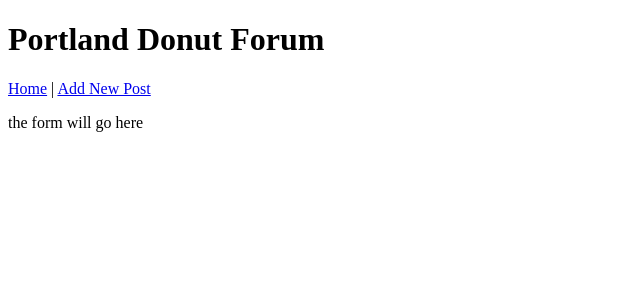
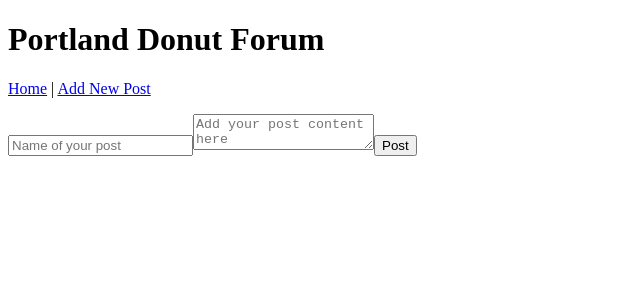
Before and after one commit to reneesarley/PDX-Donut-Forum, a React app: page /#/newPostForm in a window 1280 px wide. Shown: the top 300 px of the page, without its empty margins (0-640 px from the left). Built offline with nearby package versions, Linux system fonts and the light colour scheme.

Commit message:
udpate App to stateful component, convert forum to functional component

```diff
--- a/src/components/App.jsx
+++ b/src/components/App.jsx
@@ -5,18 +5,36 @@ import Error404 from './Error404';
 import Forum from './Forum';
 import { Switch, Route } from 'react-router-dom';
 
+class App extends React.Component {
+  constructor(props){
+    super(props);
+    this.state={
+      masterPostList:[]
+    };
+    this.handleAddingNewPostToList=
+    this.handleAddingNewPostToList.bind(this);
+  }
 
-function App(){
+  handleAddingNewPostToList(newPost){
+    let newMasterPostList =
+    this.state.masterPostList.slice();
+    newMasterPostList.push(newPost);
+    this.setState({masterPostList: newMasterPostList});
+  }
+
+  render(){
     return (
       <div>
         <Header/>
         <Switch>
-        <Route exact path='/' component={Forum}/>
-        <Route path ='/newPostForm' component={NewPostForm}/>
+          <Route exact path='/' render={()=><Forum masterPostList={this.state.masterPostList}/>}/>
+          <Route path ='/newPostForm' render={()=><NewPostForm onNewPostCreation={this.handleAddingNewPostToList}/>}/>
           <Route component={Error404}/>
         </Switch>
       </div>
     );
   }
+}
+
 
 export default App;
--- a/src/components/NewPostForm.jsx
+++ b/src/components/NewPostForm.jsx
@@ -1,16 +1,31 @@
 import React from 'react';
+import PropTypes from 'prop-types';
+import { v4 } from 'uuid';
 
-function NewPostForm(){
-  // let _postName = null;
-  // let _postContent = null;
+function NewPostForm(props){
+  let _postName = null;
+  let _postContent = null;
+
+  function handleNewPostFormSubmission(event){
+    event.preventDefault();
+    props.onNewPostCreation({postName: _postName.value, postContent: _postContent.value, id: v4()});
+    _postName.value= '';
+    _postContent.value= '';
+  }
 
   return (
     <div>
-      the form will go here
+      <form onSubmit={handleNewPostFormSubmission}>
+        <input type='text' id='postName' placeholder='Name of your post' ref={(input) => {_postName = input;}}/>
+        <textarea id='postContent' placeholder='Add your post content here' ref={(textarea)=>{_postContent= textarea;}}/>
+        <button type='submit'>Post</button>
+      </form>
     </div>
   );
-
-
 }
 
+NewPostForm.propTypes = {
+  onNewPostCreation: PropTypes.func
+};
+
 export default NewPostForm;
--- a/src/components/forum.jsx
+++ b/src/components/forum.jsx
@@ -1,36 +1,20 @@
 import React from 'react';
 import Post from './Post';
 
-class Forum extends React.Component{
-  constructor(props){
-    super(props);
-    this.state={
-      masterPostList: [
-        {
-          postName: 'My First Post',
-          postContent: 'This is my first post to this forum'
-        },
-        {
-          postName: 'I\'m posting again!',
-          postContent: 'Here is my second post. I am getting really good at this.'
-        }
-      ]
-    };
-  }
-  render(){
+function Forum(props){
   return (
     <div>
-        <h1>Portland Donut Forum</h1>
-        <h3>This is the place to talk about the PDX donut scene!</h3>
-        {this.state.masterPostList.map((post, index) =>
+      {props.masterPostList.map((post) =>
         <Post
           postName={post.postName}
           postContent={post.postContent}
-            key={index}
+          key={post.id}
         />
       )}
     </ div>
   );
+  Forum.propTypes ={
+    masterPostList: PropTypes.array
   }
 }
 
```
Lines whose indentation alone changed are shown as unchanged.
